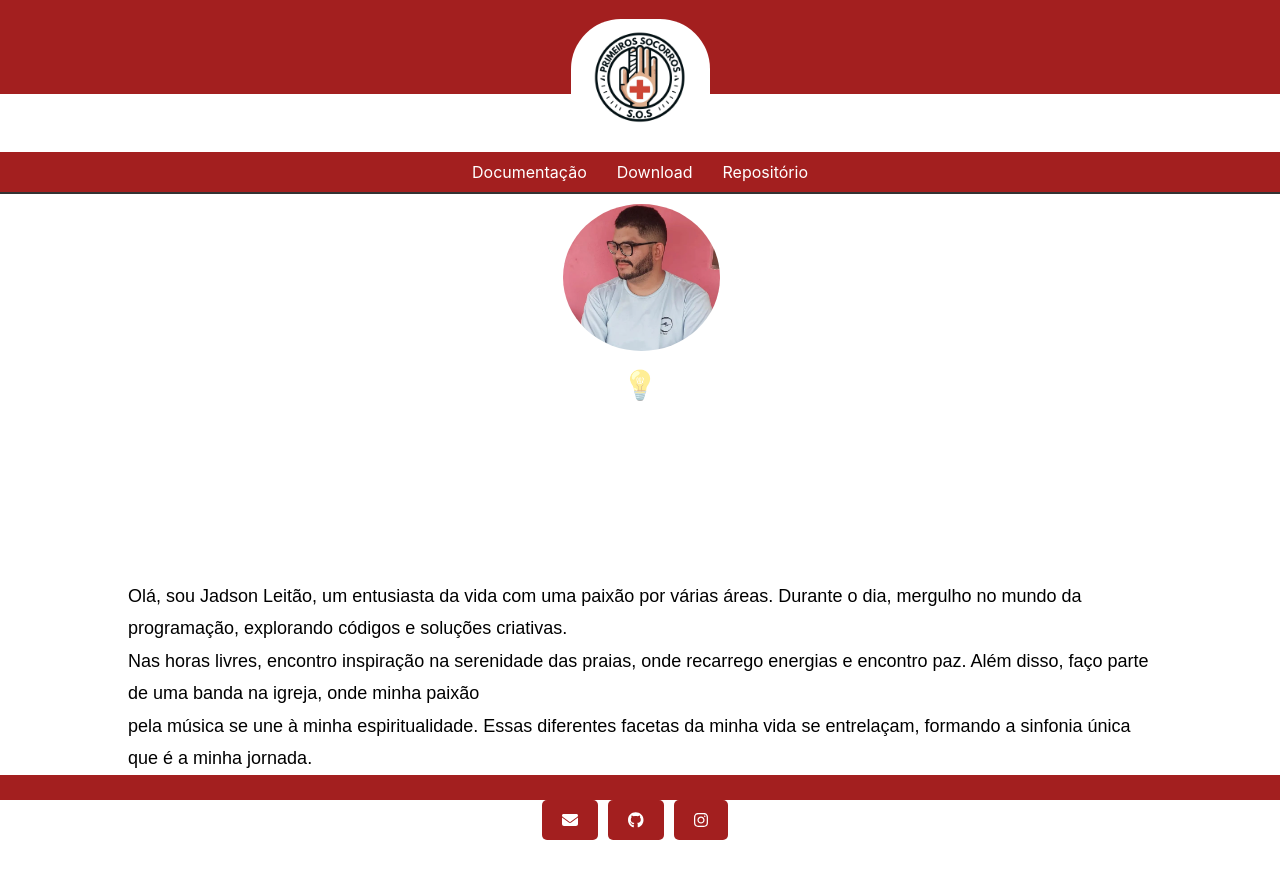
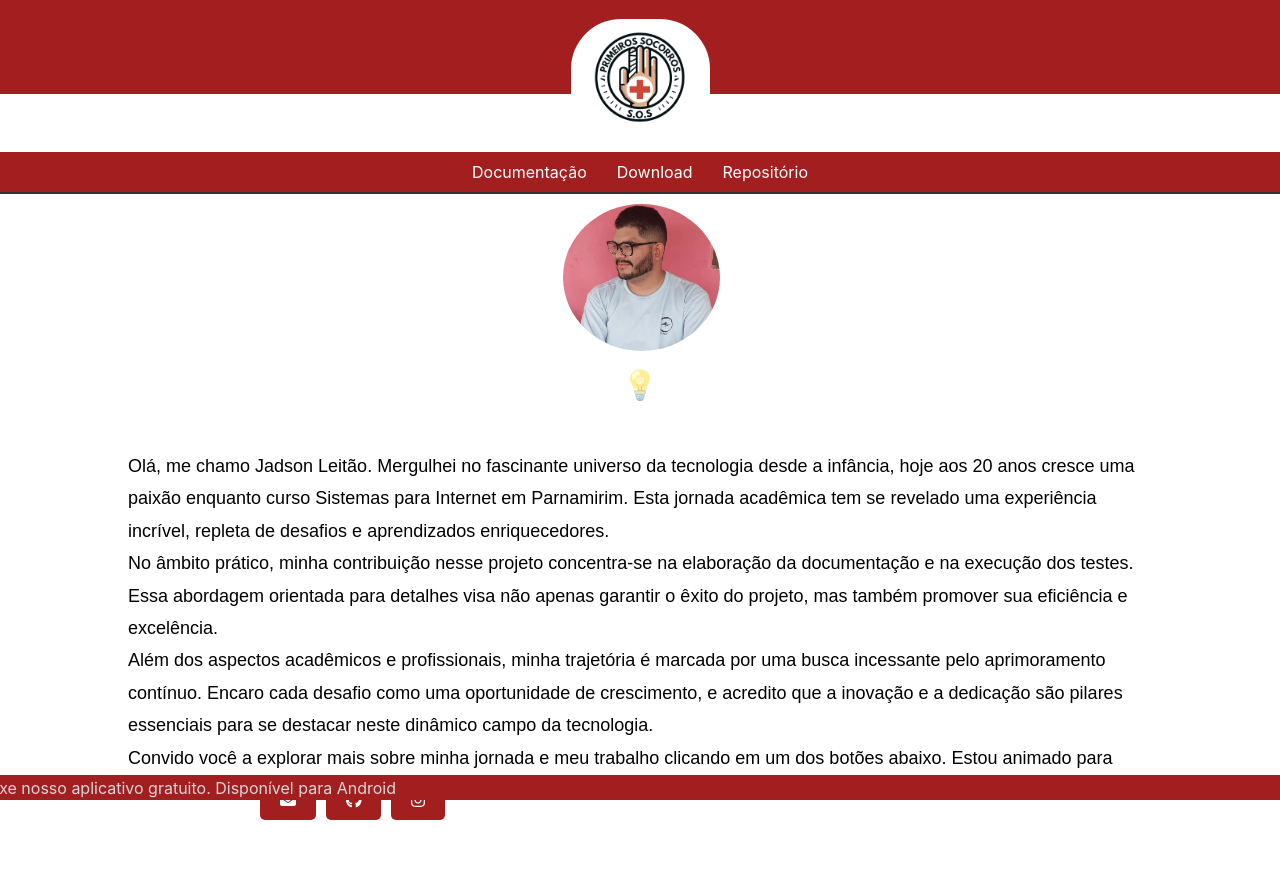
Before and after one commit to kamipip/SITE-SOSPrimeirosSocorros, a React (Create React App) app: page /jadson in a window 1280 px wide. Shown: the top 878 px of the page. Built offline with nearby package versions, Linux system fonts and the light colour scheme.

Commit message:
atualizando pageJadson +  alterações no CSS

```diff
--- a/src/App.css
+++ b/src/App.css
@@ -245,8 +245,11 @@ body {
 }
 
 .botoes-container {
+  position: fixed;
+  top: 0px;
+  right: 825px;
   text-align: center;
-  margin-top: -150px;
+  margin-top: 780px;
 }
 
 .botao {
@@ -314,7 +317,7 @@ body {
 }
 
 .sobre-pessoa {
-  margin-top: 20px; /* Ajuste conforme necessário */
+  margin-top: -110px; /* Ajuste conforme necessário */
   margin-bottom: 20px;
   display: flex;
   flex-direction: column;
--- a/src/components/rotas/RotaJadson/PageJadson.js
+++ b/src/components/rotas/RotaJadson/PageJadson.js
@@ -68,7 +68,14 @@ const PageJadson = () => {
       </div>
 
       <div className="sobre-pessoa">
-        <p>Olá, sou Jadson Leitão, um entusiasta da vida com uma paixão por várias áreas. Durante o dia, mergulho no mundo da programação, explorando códigos e soluções criativas. <br /> Nas horas livres, encontro inspiração na serenidade das praias, onde recarrego energias e encontro paz. Além disso, faço parte de uma banda na igreja, onde minha paixão <br /> pela música se une à minha espiritualidade. Essas diferentes facetas da minha vida se entrelaçam, formando a sinfonia única que é a minha jornada.</p>
+        <p>Olá, me chamo Jadson Leitão. Mergulhei no fascinante universo da tecnologia desde a infância, hoje aos 20 anos cresce uma paixão enquanto curso Sistemas para Internet em Parnamirim.
+           Esta jornada acadêmica tem se revelado uma experiência incrível, repleta de desafios e aprendizados enriquecedores. <br />
+           No âmbito prático, minha contribuição nesse projeto concentra-se na elaboração da documentação e na execução dos testes. Essa abordagem orientada para detalhes visa
+           não apenas garantir o êxito do projeto, mas também promover sua eficiência e excelência. <br />
+           Além dos aspectos acadêmicos e profissionais, minha trajetória é marcada por uma busca incessante pelo aprimoramento contínuo. Encaro cada desafio como uma oportunidade
+           de crescimento, e acredito que a inovação e a dedicação são pilares essenciais para se destacar neste dinâmico campo da tecnologia. <br />
+          Convido você a explorar mais sobre minha jornada e meu trabalho clicando em um dos botões abaixo. Estou animado para compartilhar mais sobre minha paixão pela tecnologia e as experiências que moldaram minha jornada até aqui.
+        </p>
       </div>
 
       <div className="botoes-container">
@@ -83,10 +90,14 @@ const PageJadson = () => {
         </a>
       </div>
 
-      <div className="rodape">
-        {/* Conteúdo do rodapé */}
+        {/* Rodapé */}
+        <div className="rodape">
+          <div className="rodape-textos">
+            <div className="rodape-texto">Baixe nosso aplicativo gratuito. Disponível para Android</div>
+          </div>
+        </div>
       </div>
-    </div>
+
   );
 };
 
```
